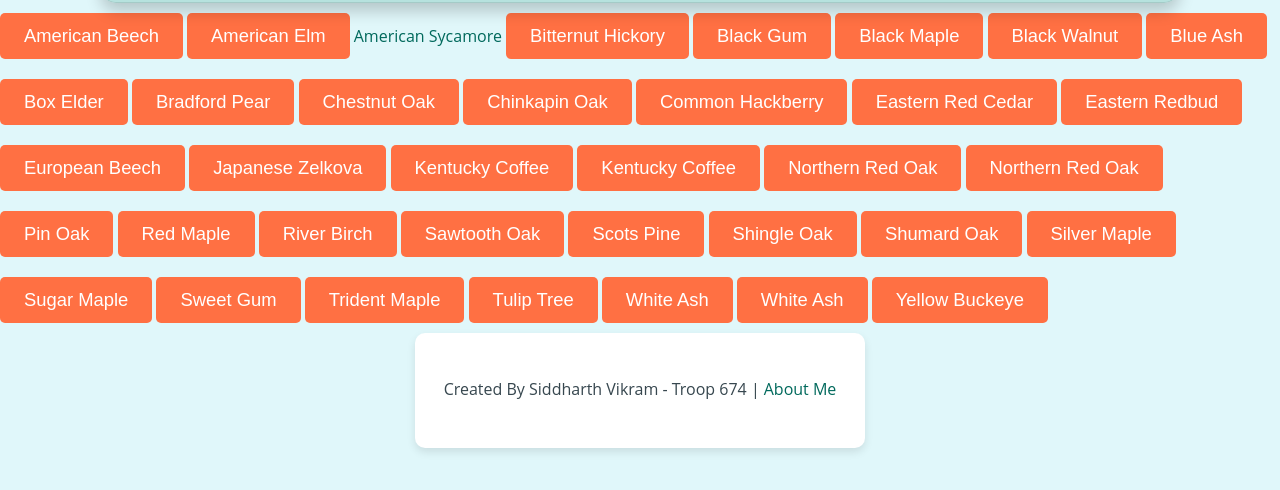
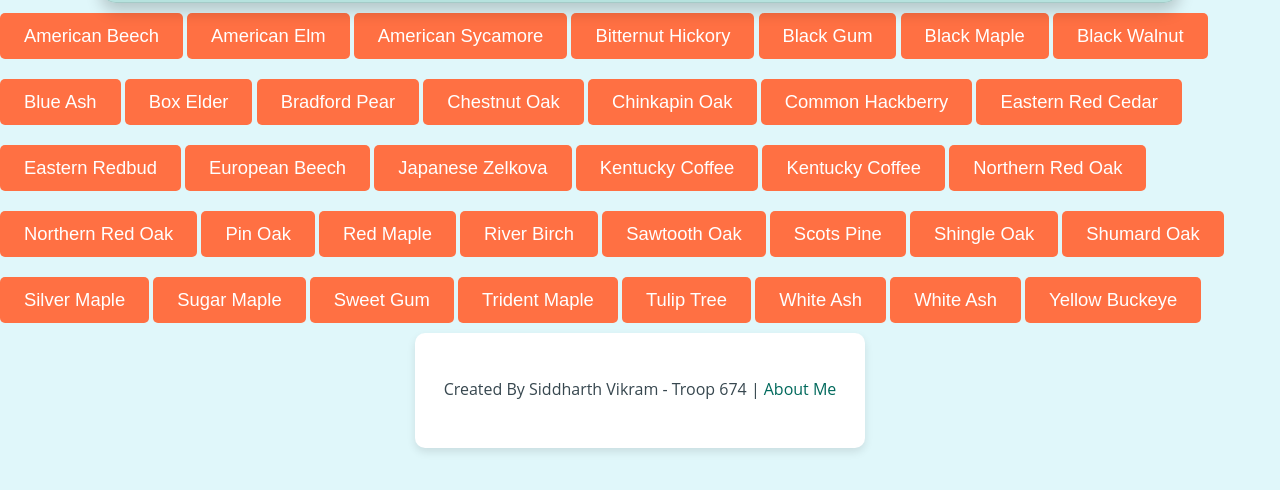
Before and after one commit to Sentrome982/PlantProber, a plain HTML site: page index.html in a window 1280 px wide. Shown: the part 232-722 px from the top of the page. Drawn offline with Linux system fonts and the light colour scheme.

Commit message:
fixed error

```diff
--- a/index.html
+++ b/index.html
@@ -17,7 +17,7 @@
     <div class="buttons">
     	<a href='trees/Blue Ash/american_beech.html'><button type='button' class="button">American Beech</button></a>
 	<a href='trees/Blue Ash/american_elm.html'><button type='button' class="button">American Elm</button></a>
-	<a href='trees/Fort Thomas/american_sycamore.html><button type='button' class="button">American Sycamore</button></a>
+	<a href='trees/Fort Thomas/american_sycamore.html'><button type='button' class="button">American Sycamore</button></a>
 	<a href='trees/Blue Ash/bitternut_hickory.html'><button type='button' class="button">Bitternut Hickory</button></a>
 	<a href='trees/Blue Ash/black_gum.html'><button type='button' class="button">Black Gum</button></a>
 	<a href='trees/Blue Ash/black_maple.html'><button type='button' class="button">Black Maple</button></a>
```
